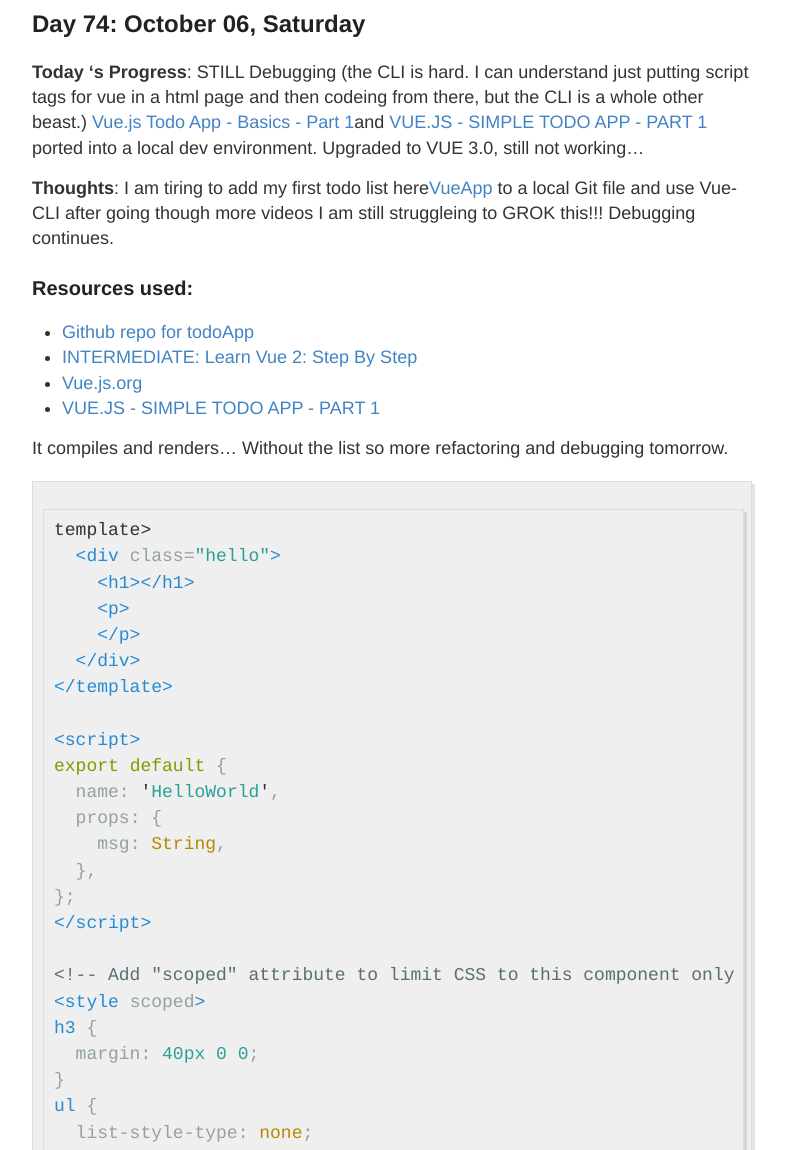
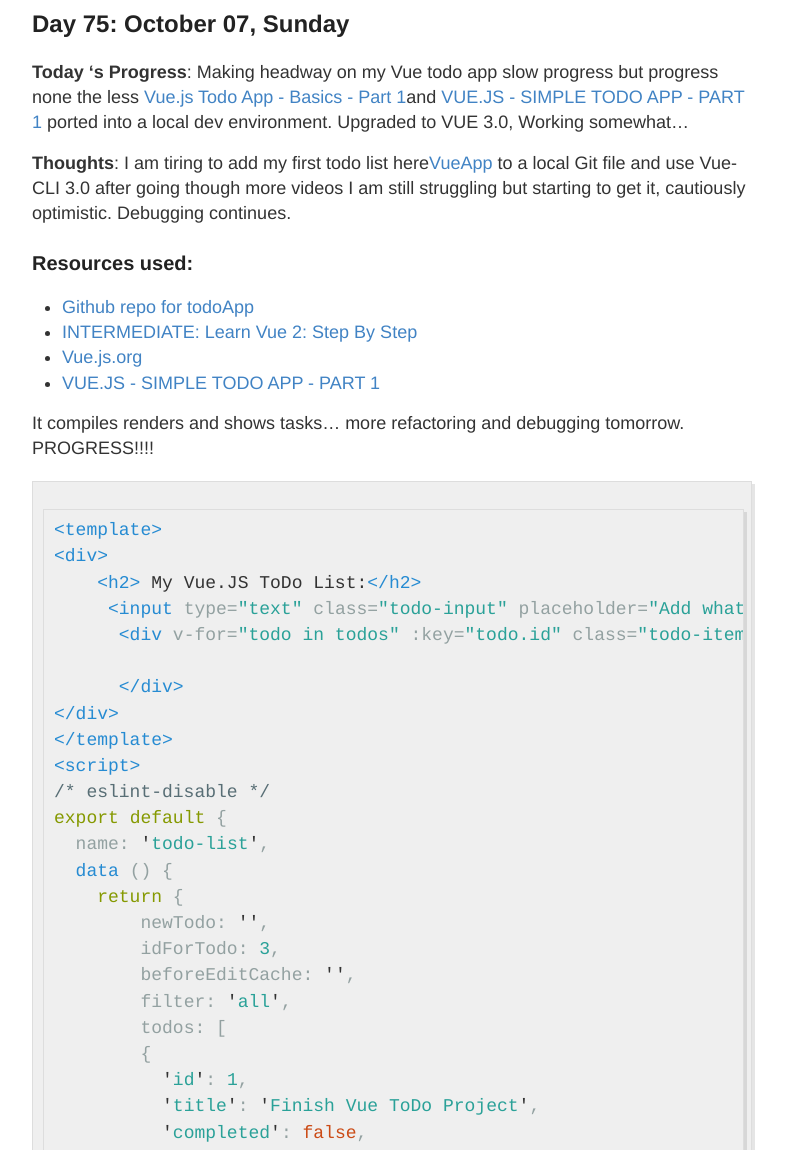
Before and after one commit to Johnny2136/johnny2136.github.io, a Jekyll site: the page built from _posts/2018-10-7-100DaysOfCode - Day75.md, in a window 1280 px wide and 1400 px high, scrolled down 304 px. Shown: the part 250-1400 px from the top of the window, without its empty margins (248-1034 px from the left). Built offline with Jekyll 4.4.1, drawn with Linux system fonts in a browser that asks for light colours; comment, search, counter and statistics services are not loaded; some of the changed text lies outside the part shown.

Commit message:
Completed day 75

````diff
--- a/_posts/2018-10-7-100DaysOfCode - Day75.md
+++ b/_posts/2018-10-7-100DaysOfCode - Day75.md
@@ -1,15 +1,15 @@
 ---
 layout: post
-title: Day 74 of 100 Days Of Code
+title: Day 75 of 100 Days Of Code
 ---
 
-![Saturday](https://raw.githubusercontent.com/Johnny2136/johnny2136.github.io/master/images/Debugging5.png)
+![Sunday](https://raw.githubusercontent.com/Johnny2136/johnny2136.github.io/master/images/Debugging6.png)
 
-## Day 74: October 06, Saturday
+## Day 75: October 07, Sunday
 
-**Today 's Progress**: STILL Debugging (the CLI is hard. I can understand just putting script tags for vue in a html page and then codeing from there, but the CLI is a whole other beast.) [Vue.js Todo App - Basics - Part 1](https://www.youtube.com/watch?v=A5S23KS_-bU)and [VUE.JS - SIMPLE TODO APP - PART 1](http://iamkumaran.github.io/vue-js/vue-js-todo-app-part-1.html) ported into a local dev environment. Upgraded to VUE 3.0, still not working...
+**Today 's Progress**: Making headway on my Vue todo app slow progress but progress none the less [Vue.js Todo App - Basics - Part 1](https://www.youtube.com/watch?v=A5S23KS_-bU)and [VUE.JS - SIMPLE TODO APP - PART 1](http://iamkumaran.github.io/vue-js/vue-js-todo-app-part-1.html) ported into a local dev environment. Upgraded to VUE 3.0, Working somewhat...
 
-**Thoughts**: I am tiring to add my first todo list here[VueApp](https://jsfiddle.net/johnny2136/br7qzL1t/2/) to a local Git file and use Vue-CLI after going though more videos I am still struggleing to GROK this!!! Debugging continues.
+**Thoughts**: I am tiring to add my first todo list here[VueApp](https://jsfiddle.net/johnny2136/br7qzL1t/2/) to a local Git file and use Vue-CLI 3.0 after going though more videos I am still struggling but starting to get it, cautiously optimistic. Debugging continues.
 
 ### Resources used:
   * [Github repo for todoApp](https://github.com/Johnny2136/my-todo-app)
@@ -17,44 +17,144 @@
   * [Vue.js.org](https://vuejs.org/)
   * [VUE.JS - SIMPLE TODO APP - PART 1](http://iamkumaran.github.io/vue-js/vue-js-todo-app-part-1.html)
 
-It compiles and renders... Without the list so more refactoring and debugging tomorrow.
+It compiles renders and shows tasks... more refactoring and debugging tomorrow. PROGRESS!!!!
 
 ```html
-template>
-  <div class="hello">
-    <h1>{{ msg }}</h1>
-    <p>
-    </p>
-  </div>
+<template>
+<div>
+    <h2> My Vue.JS ToDo List:</h2>
+     <input type="text" class="todo-input" placeholder="Add what needs to be done here!" v-model="newTodo" @keyup.enter="addTodo">
+      <div v-for="todo in todos" :key="todo.id" class="todo-item">
+        {{todo.title}}
+      </div>
+</div>
 </template>
+<script>
+/* eslint-disable */
+export default {
+  name: 'todo-list',
+  data () {
+    return {
+        newTodo: '',
+        idForTodo: 3,
+        beforeEditCache: '',
+        filter: 'all',
+        todos: [
+        {
+          'id': 1,
+          'title': 'Finish Vue ToDo Project',
+          'completed': false,
+          'editing': false,
+        },
+        {
+          'id': 2,
+          'title': 'Grok Vue-CLI',
+          'completed': false,
+          'editing': false,
+        },
+      ]
+    }
+  },
+  methods: {
+    addTodo() {
+      //alert('adding todo')
+      if (this.newTodo.trim().length == 0) {
+        return
+      }
+      this.todos.push({
+        id: this.idForTodo,
+        title: this.newTodo,
+        completed: false,
+        editing: false,
+      })
+      this.newTodo = ''
+      this.idForTodo++
+    },
+  },
+ }
 
-<script>
-export default {
-  name: 'HelloWorld',
-  props: {
-    msg: String,
-  },
-};
 </script>
-
-<!-- Add "scoped" attribute to limit CSS to this component only -->
-<style scoped>
-h3 {
-  margin: 40px 0 0;
-}
-ul {
-  list-style-type: none;
-  padding: 0;
-}
-li {
-  display: inline-block;
-  margin: 0 10px;
-}
-a {
-  color: #42b983;
-}
+<style lang="scss">
+@import url("https://cdnjs.cloudflare.com/ajax/libs/animate.css/3.5.2/animate.min.css");
+  .todo-input {
+    width: 100%;
+    padding: 10px 18px;
+    font-size: 18px;
+    margin-bottom: 16px;
+    &:focus {
+      outline: 0;
+    }
+  }
+  .todo-item {
+    margin-bottom: 12px;
+    display: flex;
+    align-items: center;
+    justify-content: space-between;
+    animation-duration: 0.3s;
+  }
+  .remove-item {
+    cursor: pointer;
+    margin-left: 14px;
+    &:hover {
+      color: black;
+    }
+  }
+  .todo-item-left { // later
+    display: flex;
+    align-items: center;
+  }
+  .todo-item-label {
+    padding: 10px;
+    border: 1px solid white;
+    margin-left: 12px;
+  }
+  .todo-item-edit {
+    font-size: 24px;
+    color: #2c3e50;
+    margin-left: 12px;
+    width: 100%;
+    padding: 10px;
+    border: 1px solid #ccc; //override defaults
+    font-family: 'Avenir', Helvetica, Arial, sans-serif;
+    &:focus {
+      outline: none;
+    }
+  }
+  .completed {
+    text-decoration: line-through;
+    color: grey;
+  }
+  .extra-container {
+    display: flex;
+    align-items: center;
+    justify-content: space-between;
+    font-size: 16px;
+    border-top: 1px solid lightgrey;
+    padding-top: 14px;
+    margin-bottom: 14px;
+  }
+  button {
+    font-size: 14px;
+    background-color: white;
+    appearance: none;
+    &:hover {
+      background: lightgreen;
+    }
+    &:focus {
+      outline: none;
+    }
+  }
+  .active {
+    background: lightgreen;
+  }
+  // CSS Transitions
+  .fade-enter-active, .fade-leave-active {
+    transition: opacity .2s;
+  }
+  .fade-enter, .fade-leave-to {
+    opacity: 0;
+  }
 </style>
-
 ```
 
 **Link(s) to work**
````
